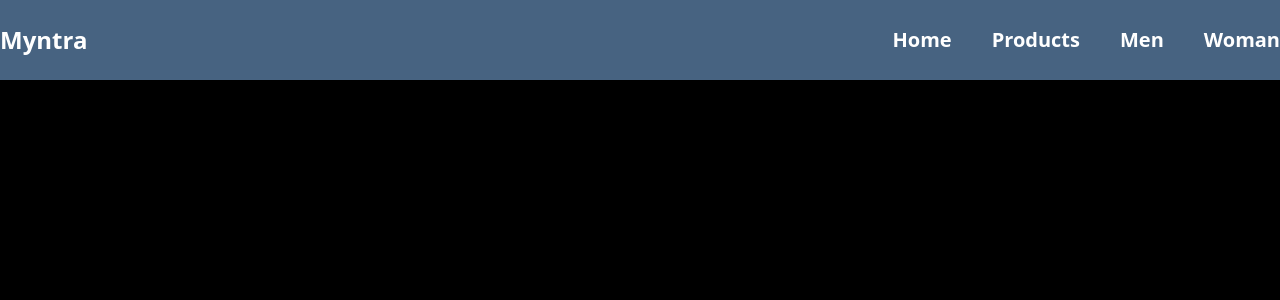
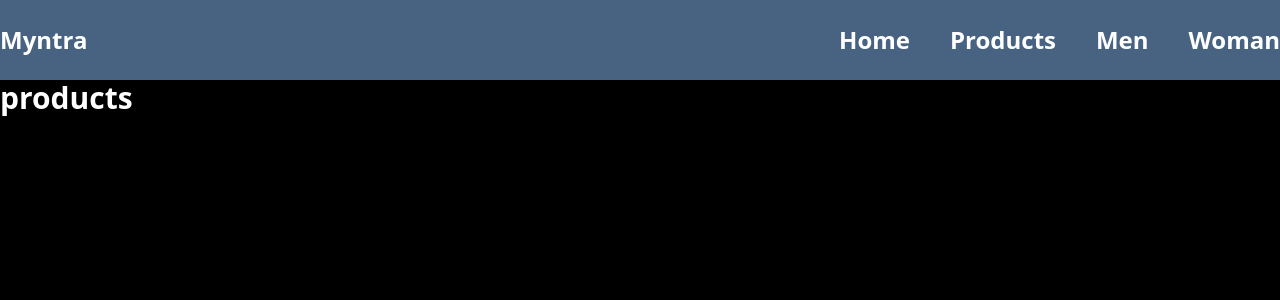
Before and after one commit to dhruval1907/React-cohort22, a React (Vite) app in the folder context-api/: page /products in a window 1280 px wide. Shown: the top 300 px of the page. Built offline with nearby package versions, Linux system fonts and the light colour scheme.

Commit message:
making a projecrt

```diff
--- a/context-api/src/App.jsx
+++ b/context-api/src/App.jsx
@@ -1,10 +1,22 @@
 import React from 'react'
 import Nav from './components/Nav'
+import { Route, Routes } from 'react-router-dom'
+import Hero from './components/Hero'
+import Products from './components/Products'
+import Men from './components/Men'
+import Women from './components/Women'
 
 const App = () => {
   return (
     <div className='h-screen w-full bg-black'>
       <Nav/>
+      <Routes>
+        <Route path='/' element={<Hero/>}/>
+        <Route path='/products' element={<Products/>}/>
+        <Route path='/products/:id' element={<Products/>}/>
+        <Route path='/Men' element={<Men/>}/>
+        <Route path='/Women' element={<Women/>}/>
+      </Routes>
     </div>
   )
 }
--- a/context-api/src/components/Men.jsx
+++ b/context-api/src/components/Men.jsx
@@ -2,7 +2,10 @@ import React from 'react'
 
 const Men = () => {
   return (
-    <div>Men</div>
+    <div>
+        <h1 className='text-white font-semibold text-3xl'>Men</h1>
+
+    </div>
   )
 }
 
--- a/context-api/src/components/Nav.jsx
+++ b/context-api/src/components/Nav.jsx
@@ -1,14 +1,15 @@
 import React from 'react'
+import { Link } from 'react-router-dom'
 
 const Nav = () => {
   return (
     <div className='flex  justify-between items-center w-full p-5 bg-blue-300/50 h-20'>
         <h2 className=' text-2xl text-white font-semibold'>Myntra</h2>
-        <div className='flex gap-10 text-white font-bold text-xl'>
-            <a href="">Home</a>
-            <a href="">Products</a>
-            <a href="">Men </a>
-            <a href="">Woman</a>
+        <div className='flex gap-10 text-white font-bold text-2xl'>
+            <Link to="/">Home</Link>
+            <Link to="/products">Products</Link>
+            <Link to="/men">Men </Link>
+            <Link to="/women">Woman</Link>
         </div>
     </div>
   )
--- a/context-api/src/components/Products.jsx
+++ b/context-api/src/components/Products.jsx
@@ -3,7 +3,7 @@ import React from 'react'
 const Products = () => {
   return (
     <div>
-
+        <h1 className='text-white font-semibold text-3xl'>products</h1>
     </div>
   )
 }
--- a/context-api/src/components/Women.jsx
+++ b/context-api/src/components/Women.jsx
@@ -2,7 +2,10 @@ import React from 'react'
 
 const Women = () => {
   return (
-    <div>Women</div>
+    <div>
+        <h1 className='text-white font-semibold text-3xl'>Women</h1>
+
+    </div>
   )
 }
 
```
